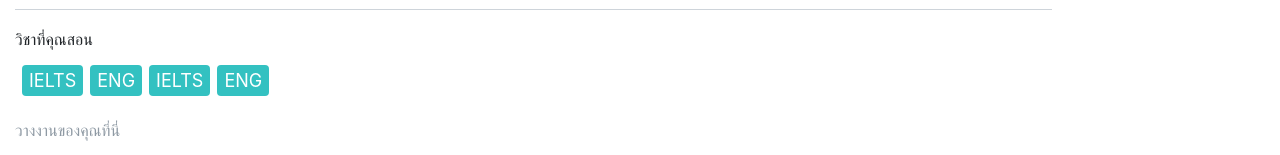
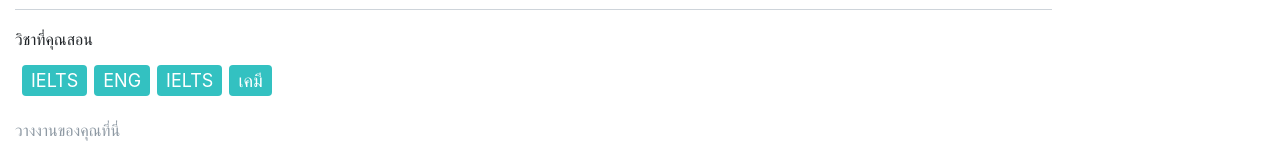
Before and after one commit to porakarn/sorn222222, a Nuxt app: page /profile in a window 1280 px wide. Shown: the part 249-404 px from the top of the page. Built offline with nearby package versions, Linux system fonts and the light colour scheme.

Commit message:
My first commit

```diff
--- a/pages/profile.vue
+++ b/pages/profile.vue
@@ -32,7 +32,7 @@
                   <a href="#"
            class="card-link">IELTS</a>
         <b-link href="#"
-                class="card-link">ENG</b-link></div>
+                class="card-link">เคมี</b-link></div>
 <br>
                  <p style="color: #8f9aa4; border:1px !important;">วางงานของคุณที่นี่</p>
     <b-form-textarea id="textarea1"
@@ -69,8 +69,8 @@
     text-decoration: none;
     background-color: #33C1C1;
     padding: 5px;
-    padding-left: 7px;
-    padding-right: 7px;
+    padding-left: 9px;
+    padding-right: 9px;
     border-radius: 4px;
     font-size: 18px;
 
```
